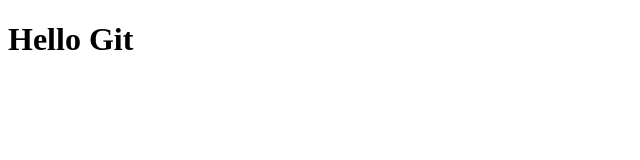
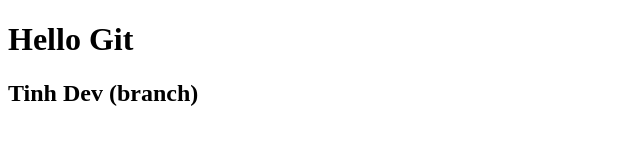
Before and after one commit to phamhuutinh0605/th_mnm, a plain HTML site: page index.html in a window 1280 px wide. Shown: the whole page, without its empty margins (0-640 px from the left). Drawn offline with Linux system fonts and the light colour scheme.

Commit message:
hello tinhdev

```diff
--- a/index.html
+++ b/index.html
@@ -8,5 +8,6 @@
 </head>
 <body>
     <h1>Hello Git </h1>
+    <h2>Tinh Dev (branch)</h2>
 </body>
 </html>
```
